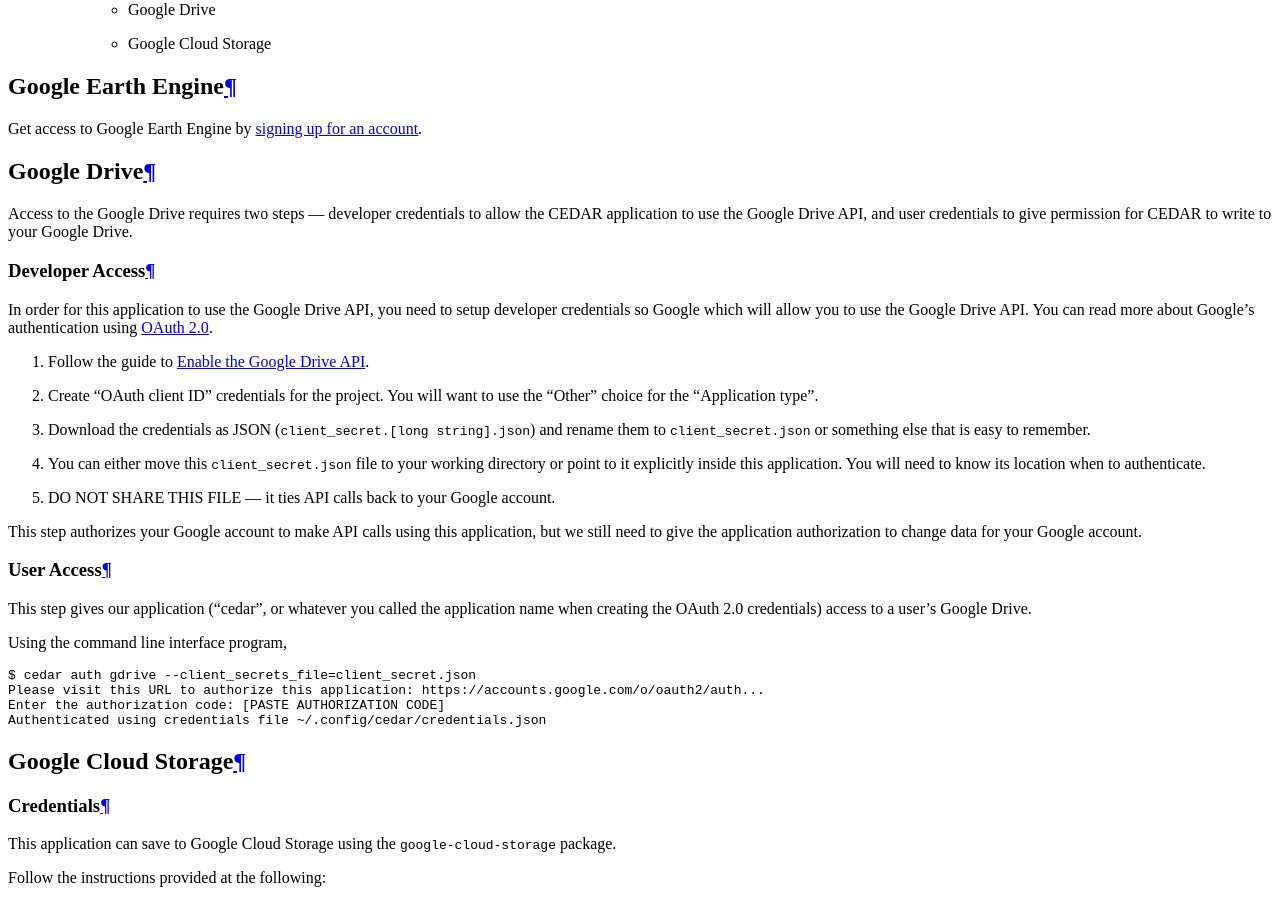
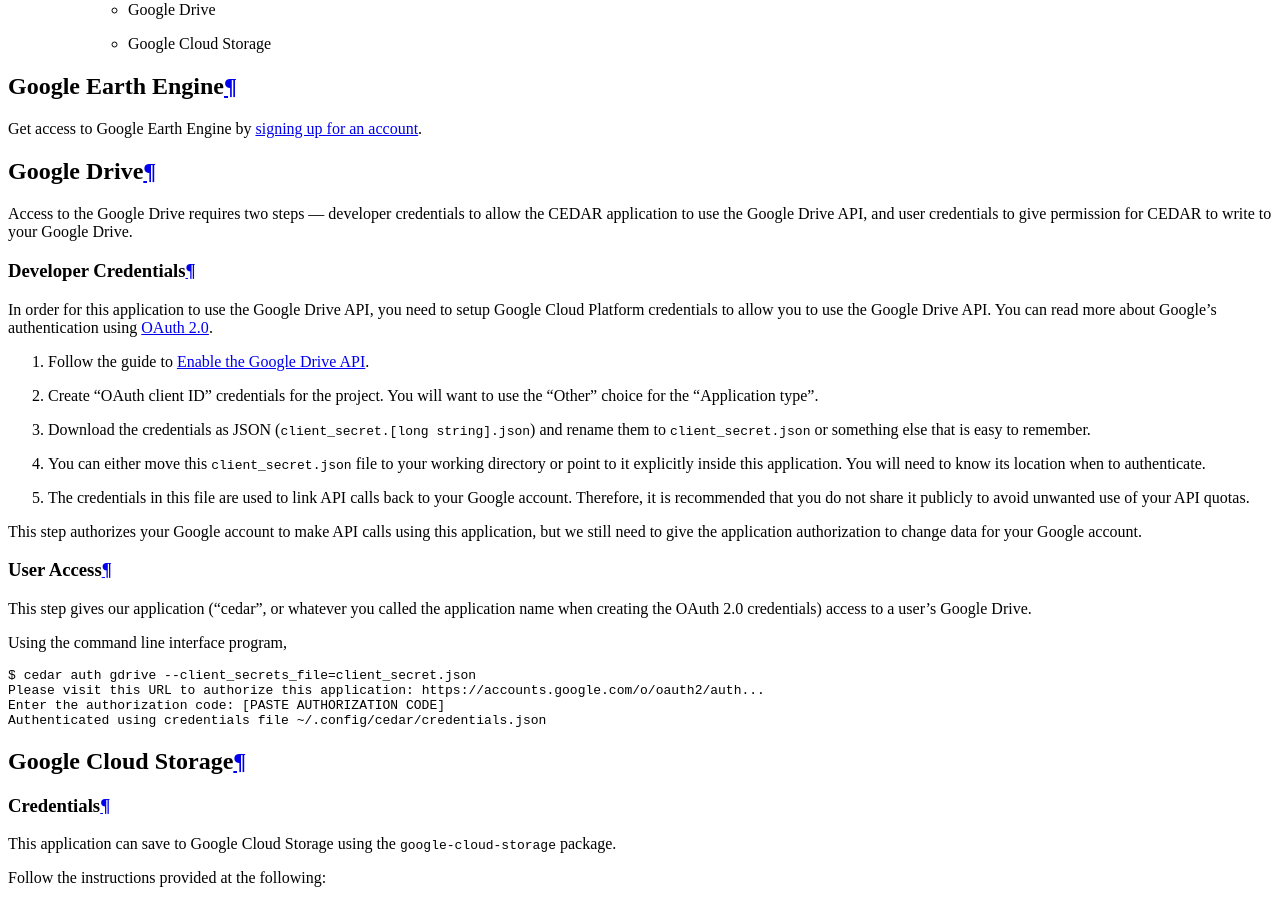
Before and after one commit to ceholden/cedar-datacube, a Sphinx documentation site: the page built from docs/source/credentials.rst, in a window 1280 px wide and 900 px high, scrolled down 929 px. Built offline with Sphinx 7.4.7 and the Read the Docs theme 2.0.0, drawn with Linux system fonts in a browser that asks for light colours; some of the changed text lies outside the part shown.

```diff
--- a/docs/source/config.rst
+++ b/docs/source/config.rst
@@ -95,7 +95,7 @@ your order in the tracking metadata filename.
 
 Credentials information for Google Drive. It may be more convenient in many
 cases, such as using cedar on your own computer, to use
-the ``cedar auth gdrive`` (see :ref:`usage<cli_auth_gdrive>`) command to
+the ``cedar auth gdrive`` (see :ref:`usage <cli_auth_gdrive>`) command to
 login and store your credentials (in ``~/.config/cedar/credentials.json``).
 
 +-----------------------+-----------------------------------------------+
--- a/docs/source/credentials.rst
+++ b/docs/source/credentials.rst
@@ -31,11 +31,14 @@ Access to the Google Drive requires two steps --- developer credentials to allow
 the CEDAR application to use the Google Drive API, and user credentials to
 give permission for CEDAR to write to your Google Drive.
 
-Developer Access
-----------------
+
+.. _gee_creds_gdrive_dev:
+
+Developer Credentials
+---------------------
 
 In order for this application to use the Google Drive API, you need to setup
-developer credentials so Google which will allow you to use the Google Drive
+Google Cloud Platform credentials to allow you to use the Google Drive
 API. You can read more about Google's authentication using `OAuth 2.0`_.
 
 1. Follow the guide to `Enable the Google Drive API`_.
@@ -47,7 +50,9 @@ API. You can read more about Google's authentication using `OAuth 2.0`_.
 4. You can either move this ``client_secret.json`` file to your working
    directory or point to it explicitly inside this application. You will need
    to know its location when to authenticate.
-5. DO NOT SHARE THIS FILE --- it ties API calls back to your Google account.
+5. The credentials in this file are used to link API calls back to your Google
+   account. Therefore, it is recommended that you do not share it publicly
+   to avoid unwanted use of your API quotas.
 
 This step authorizes your Google account to make API calls using this
 application, but we still need to give the application authorization to
```
Also changed, not shown: docs/source/faq.rst (+14 -0 lines).
